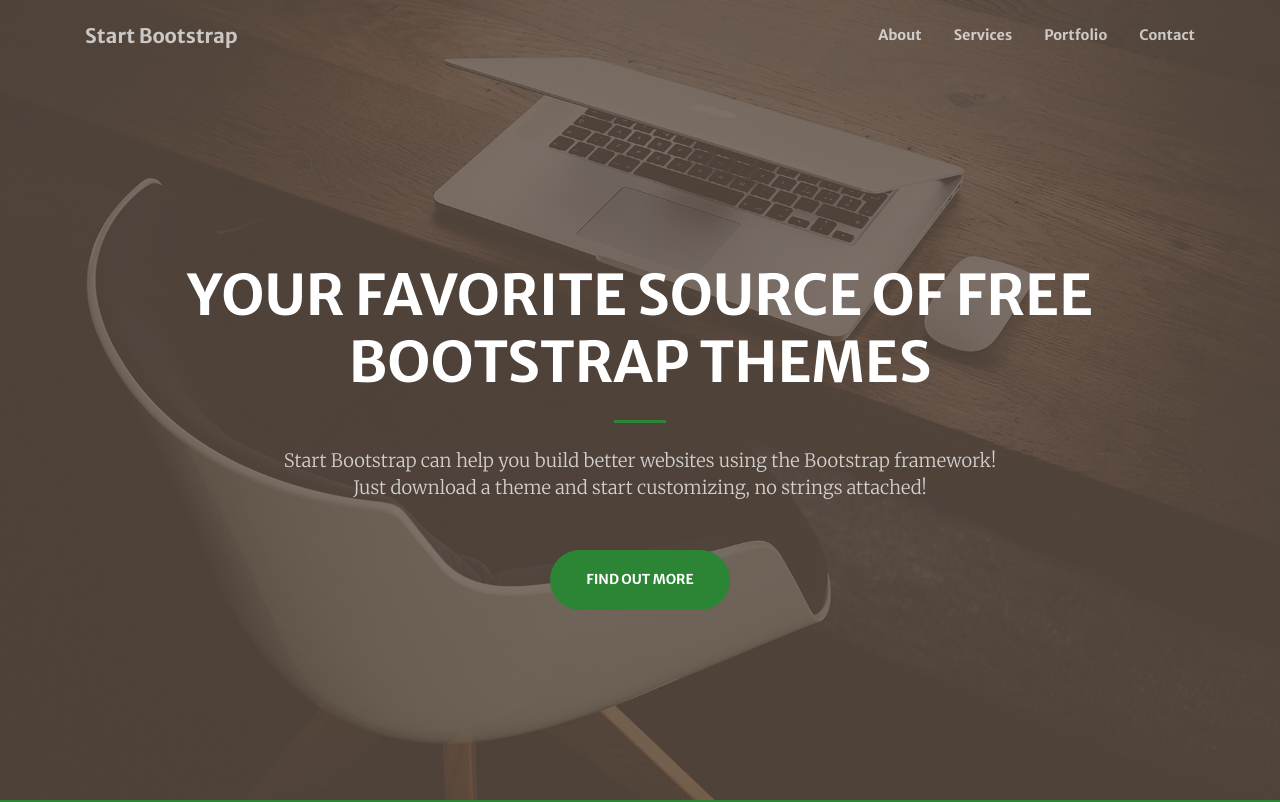
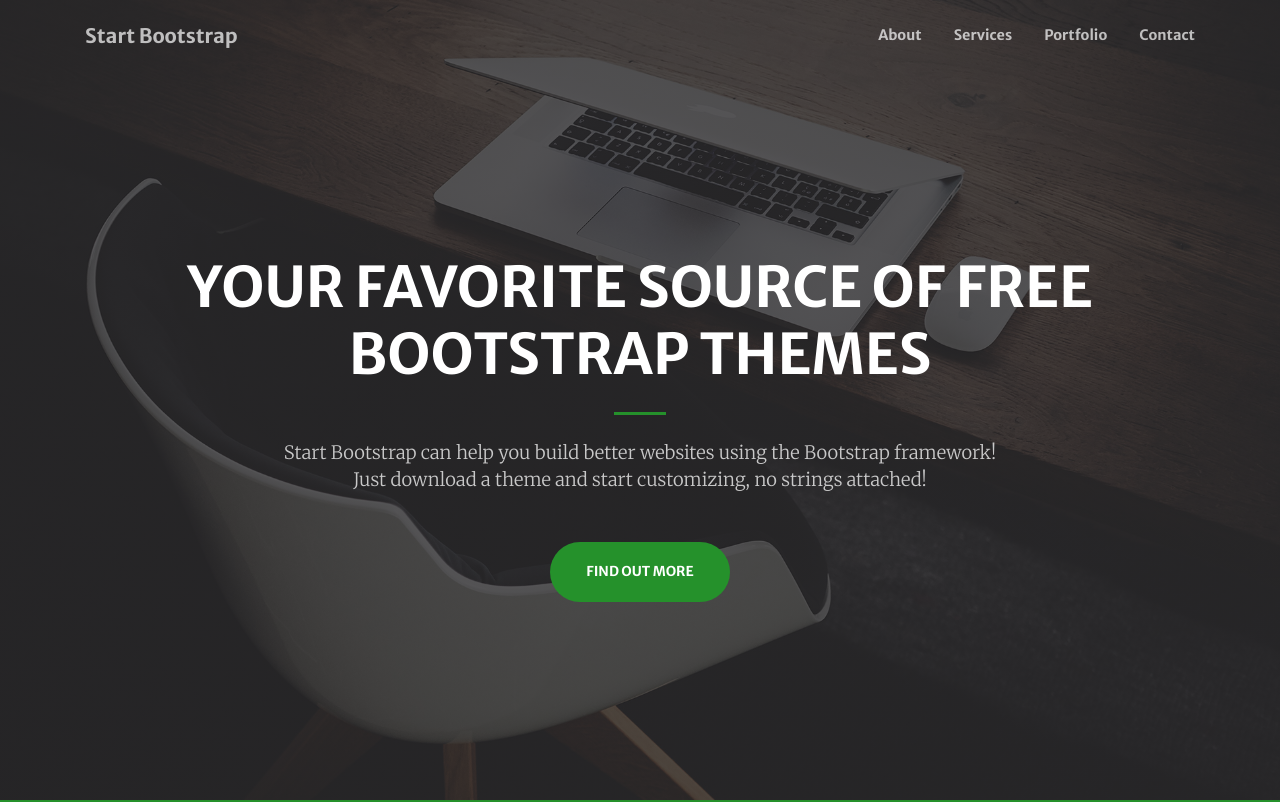
Before and after one commit to jrodden1/roddendev-brand, a Gatsby site: page / in a window 1280 px wide. Shown: the top 802 px of the page. Built offline with nearby package versions, Linux system fonts and the light colour scheme; Gatsby itself is replaced by a stand-in of ours.

Commit message:
Updated styling on masthead, navbar, and overall sass color variables

```diff
--- a/src/sass/_masthead.scss
+++ b/src/sass/_masthead.scss
@@ -1,7 +1,7 @@
 // Styling for the masthead
 header.masthead {
-	padding-top: 10rem;
-	padding-bottom: calc(10rem - #{$navbar-height});
+	padding-top: 5rem;
+	padding-bottom: 8rem;
 	// replace the masthead.jpg image in the /img directory to change the image
 	// if the image name change, make sure to update the url path below!
 	background: linear-gradient(to bottom, #{fade-out($brown, .2)} 0%,#{fade-out($brown, .2)} 100%), url('../images/bg-masthead.jpg');
@@ -14,9 +14,9 @@
 	}
 	@include media-breakpoint-up(lg) {
 		height: 100vh;
-		min-height: 40rem;
+		min-height: 50rem;
 		padding-top: $navbar-height;
-		padding-bottom: 0;
+		padding-bottom: 1rem;
 		p {
 			font-size: 1.15rem;
 		}
--- a/src/sass/_navbar.scss
+++ b/src/sass/_navbar.scss
@@ -7,6 +7,7 @@
 		font-family: $font-family-sans-serif;
 		font-weight: $font-weight-bold;
 		color: $gray-900;
+		fill: currentColor;
 	}
 	.navbar-nav {
 		.nav-item {
@@ -37,7 +38,8 @@
 			color: fade-out($white, .3);
 			&:hover {
 				color: $white;
-			}
+			};
+			fill: currentColor
 		}
 		.navbar-nav {
 			.nav-item {
@@ -68,6 +70,7 @@
 			&:hover {
 				color: $primary;
 			}
+			fill: currentColor;
 		}
 		.navbar-nav {
 			.nav-item {
--- a/src/sass/_variables.scss
+++ b/src/sass/_variables.scss
@@ -3,8 +3,8 @@
 // Color overrides
 
 // Set a custom color
-$green: #2c8534 !default;
-$brown: #5c4d42 !default;
+$green: #25912b !default;
+$brown: #2a292b !default;
 
 // Set primary color to green
 $primary: $green !default;
```
